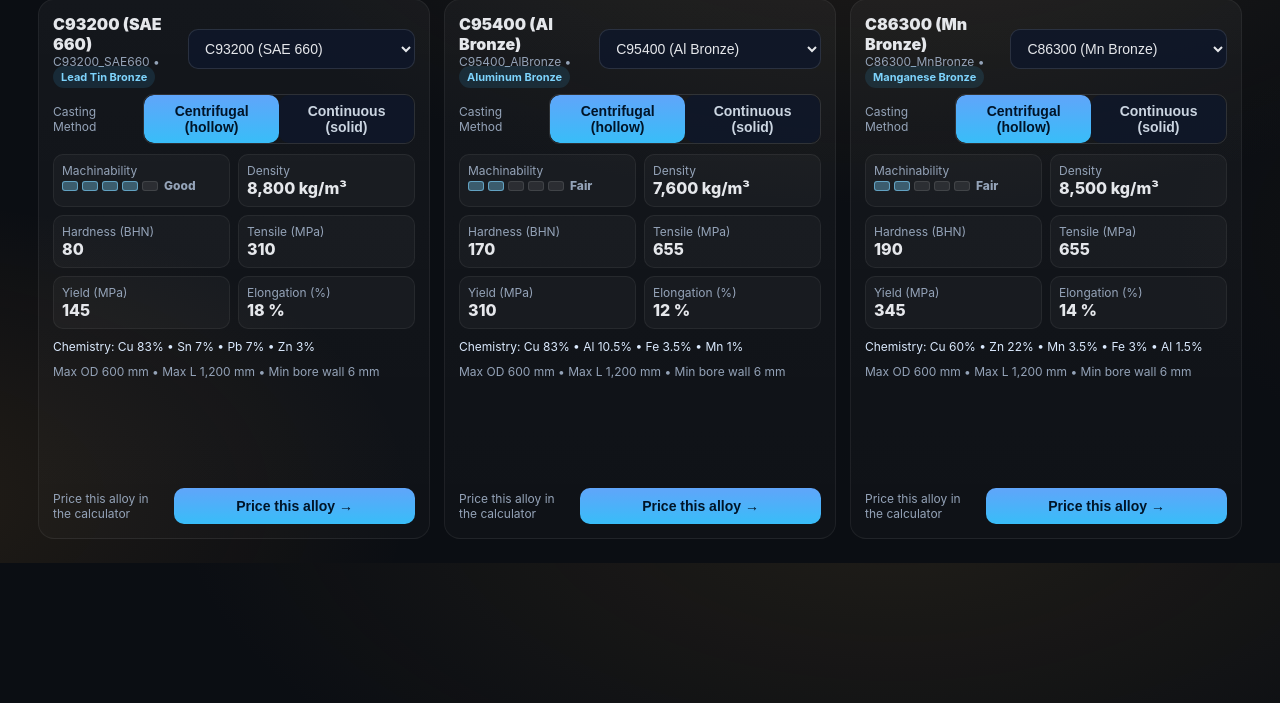
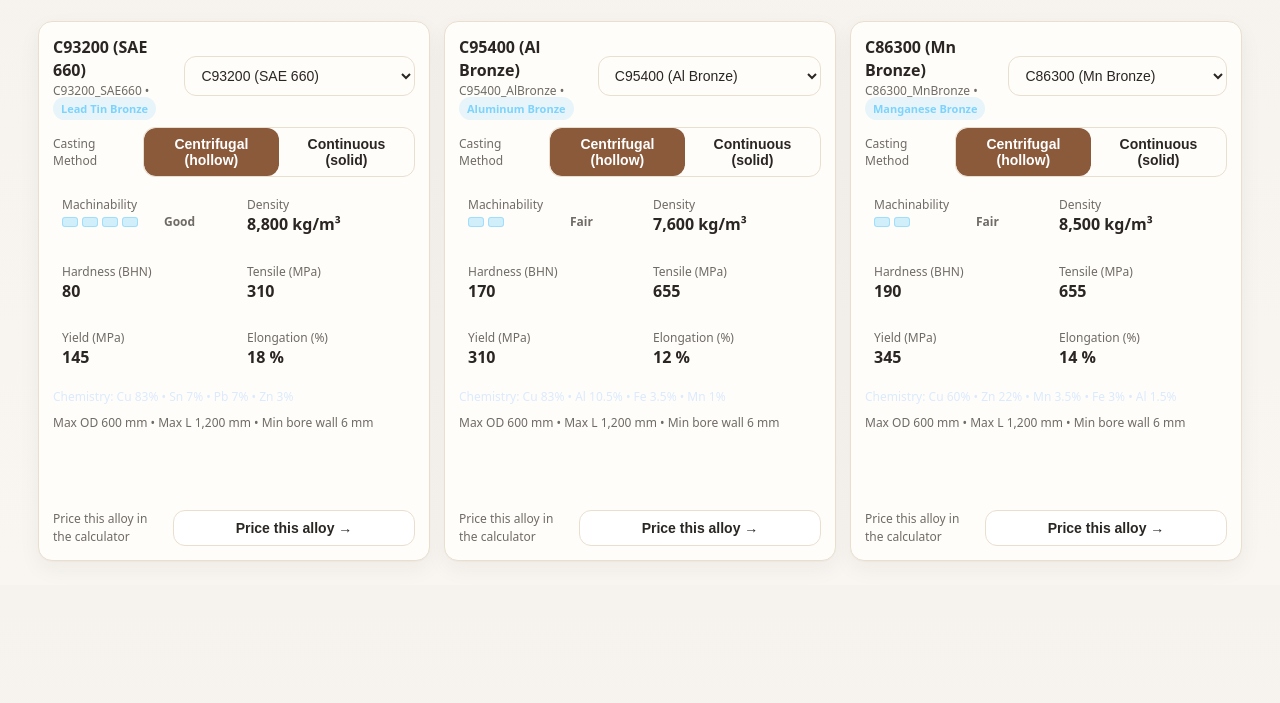
Before and after one commit to dersansezer79-commits/chicago-bronze-lme, a website: page alloys-compare.html in a window 1280 px wide. Shown: the part 89-792 px from the top of the page. Drawn offline with Linux system fonts and the light colour scheme.

Commit message:
Update alloys-compare.html

```diff
--- a/alloys-compare.html
+++ b/alloys-compare.html
@@ -40,6 +40,8 @@
   .chem{font-size:12px;color:#dbeafe;line-height:1.25}
   .foot{margin-top:auto;display:flex;align-items:center;justify-content:space-between;gap:8px}
 </style>
+
+<link rel="stylesheet" href="css/theme-copper.css">
 </head>
 <body>
   <header>
```
